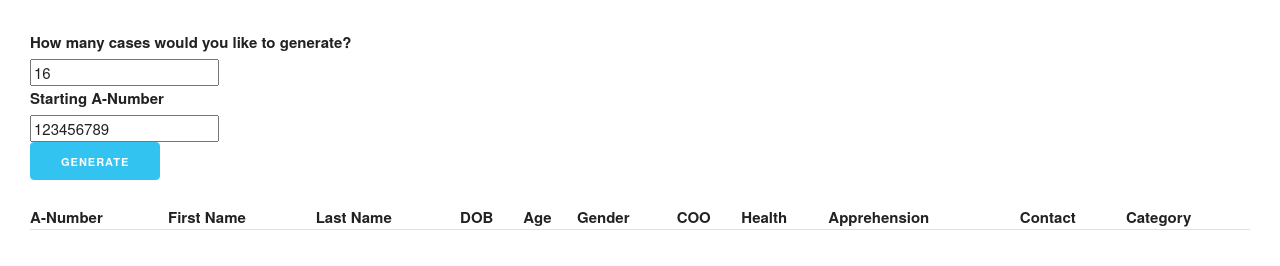
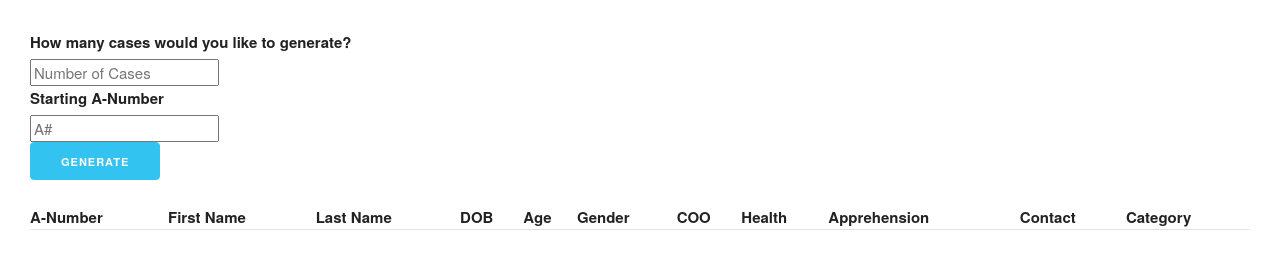
Before and after one commit to MariachiMES/familiy-tree, a website with bundled scripts: page test.html in a window 1280 px wide. Built offline with nearby package versions, Linux system fonts and the light colour scheme.

Commit message:
removed starting values

```diff
--- a/test.html
+++ b/test.html
@@ -20,13 +20,13 @@
               class="u-half-width"
               placeholder="Number of Cases"
               id="number"
-              value='16'
+
             />
             <label for ='starting'>Starting A-Number</label>
             <input type="u-half-width"
             placeholder="A#"
             id = 'starting-a-number'
-            value = '123456789'
+
             >
 
 
```
